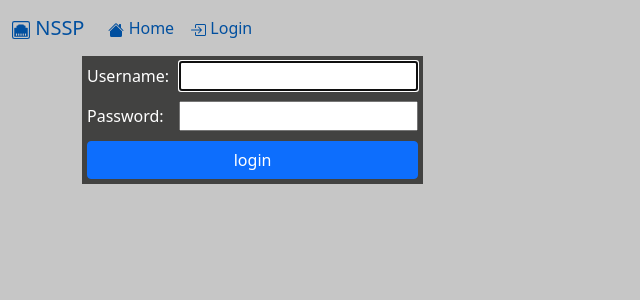
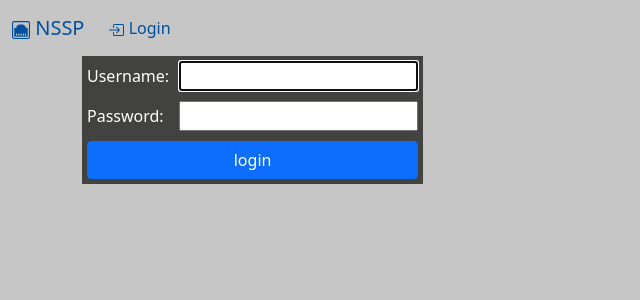
Before and after one commit to UKB-IT-Sec/NAC-Service-Portal, a Django app: page /accounts/login/ in a window 1280 px wide. Shown: the top 300 px of the page, without its empty margins (0-640 px from the left). Run offline with Django 5.2, Linux system fonts and the light colour scheme; parts of the project's set-up code (start-up, migrations or seed data) failed here and were passed over.

Commit message:
nssp logo and home button merged into one

```diff
--- a/src/templates/base.html
+++ b/src/templates/base.html
@@ -25,7 +25,7 @@
 	<body>
 		<nav class="navbar navbar-expand-lg bg-body-tertiary">
 			<div class="container-fluid">
-				<a class="navbar-brand" href="#">
+				<a class="navbar-brand" href="/">
 					<svg xmlns="http://www.w3.org/2000/svg" width="18" height="18" fill="currentColor" class="bi bi-ethernet" viewBox="0 0 16 16">
 						<path d="M14 13.5v-7a.5.5 0 0 0-.5-.5H12V4.5a.5.5 0 0 0-.5-.5h-1v-.5A.5.5 0 0 0 10 3H6a.5.5 0 0 0-.5.5V4h-1a.5.5 0 0 0-.5.5V6H2.5a.5.5 0 0 0-.5.5v7a.5.5 0 0 0 .5.5h11a.5.5 0 0 0 .5-.5M3.75 11h.5a.25.25 0 0 1 .25.25v1.5a.25.25 0 0 1-.25.25h-.5a.25.25 0 0 1-.25-.25v-1.5a.25.25 0 0 1 .25-.25m2 0h.5a.25.25 0 0 1 .25.25v1.5a.25.25 0 0 1-.25.25h-.5a.25.25 0 0 1-.25-.25v-1.5a.25.25 0 0 1 .25-.25m1.75.25a.25.25 0 0 1 .25-.25h.5a.25.25 0 0 1 .25.25v1.5a.25.25 0 0 1-.25.25h-.5a.25.25 0 0 1-.25-.25zM9.75 11h.5a.25.25 0 0 1 .25.25v1.5a.25.25 0 0 1-.25.25h-.5a.25.25 0 0 1-.25-.25v-1.5a.25.25 0 0 1 .25-.25m1.75.25a.25.25 0 0 1 .25-.25h.5a.25.25 0 0 1 .25.25v1.5a.25.25 0 0 1-.25.25h-.5a.25.25 0 0 1-.25-.25z"/>
 						<path d="M2 0a2 2 0 0 0-2 2v12a2 2 0 0 0 2 2h12a2 2 0 0 0 2-2V2a2 2 0 0 0-2-2zM1 2a1 1 0 0 1 1-1h12a1 1 0 0 1 1 1v12a1 1 0 0 1-1 1H2a1 1 0 0 1-1-1z"/>
@@ -39,15 +39,6 @@
 				</button>
 				<div class="collapse navbar-collapse" id="navbarSupportedContent">
 					<ul class="navbar-nav me-auto mb-2 mb-lg-0">
-						<li class="nav-item">
-							<a class="nav-link active" aria-current="page" href="/">
-								<svg xmlns="http://www.w3.org/2000/svg" width="16" height="16" fill="currentColor" class="bi bi-house-fill" viewBox="0 0 16 16">
-									<path d="M8.707 1.5a1 1 0 0 0-1.414 0L.646 8.146a.5.5 0 0 0 .708.708L8 2.207l6.646 6.647a.5.5 0 0 0 .708-.708L13 5.793V2.5a.5.5 0 0 0-.5-.5h-1a.5.5 0 0 0-.5.5v1.293z"/>
-									<path d="m8 3.293 6 6V13.5a1.5 1.5 0 0 1-1.5 1.5h-9A1.5 1.5 0 0 1 2 13.5V9.293z"/>
-								</svg>
-								Home
-							</a>
-						</li>
 						{% block navbar %}{% endblock %}
 						{% if user.is_authenticated %}
 						<li class="nav-item">
```
